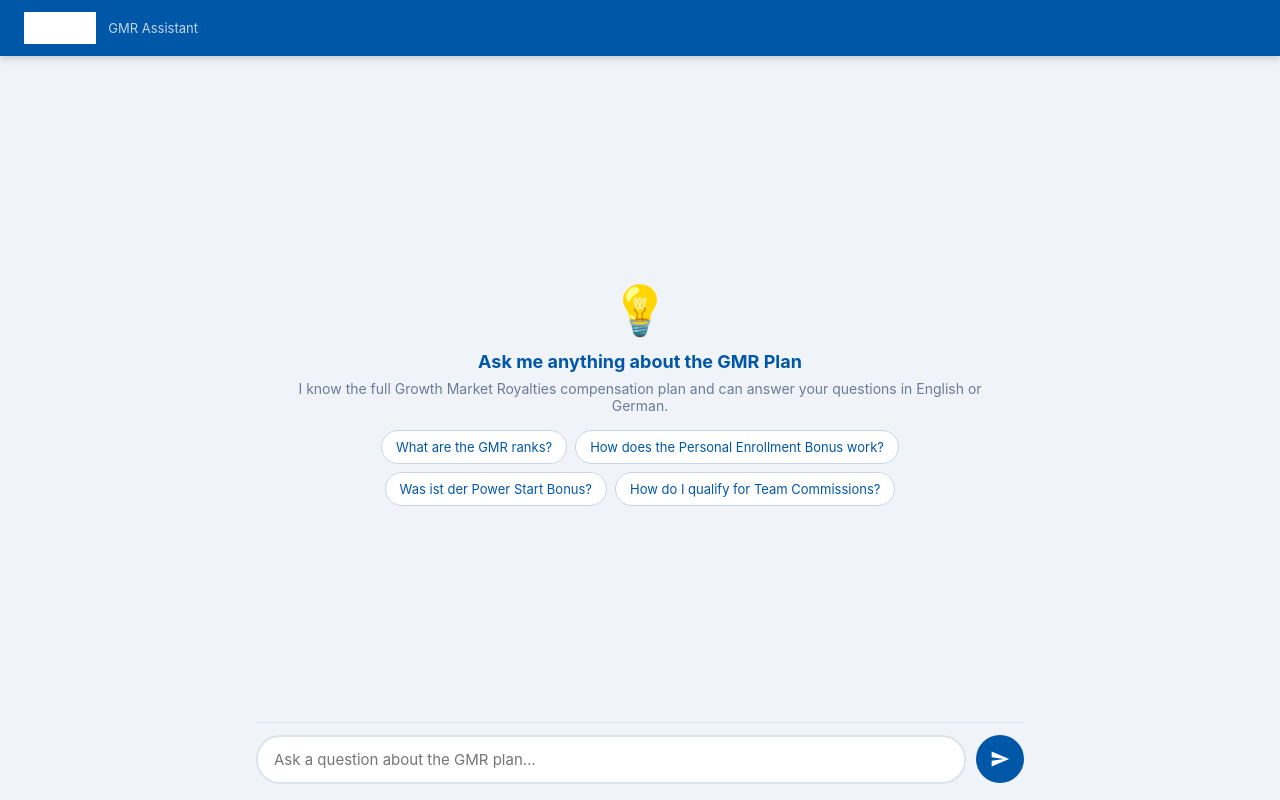
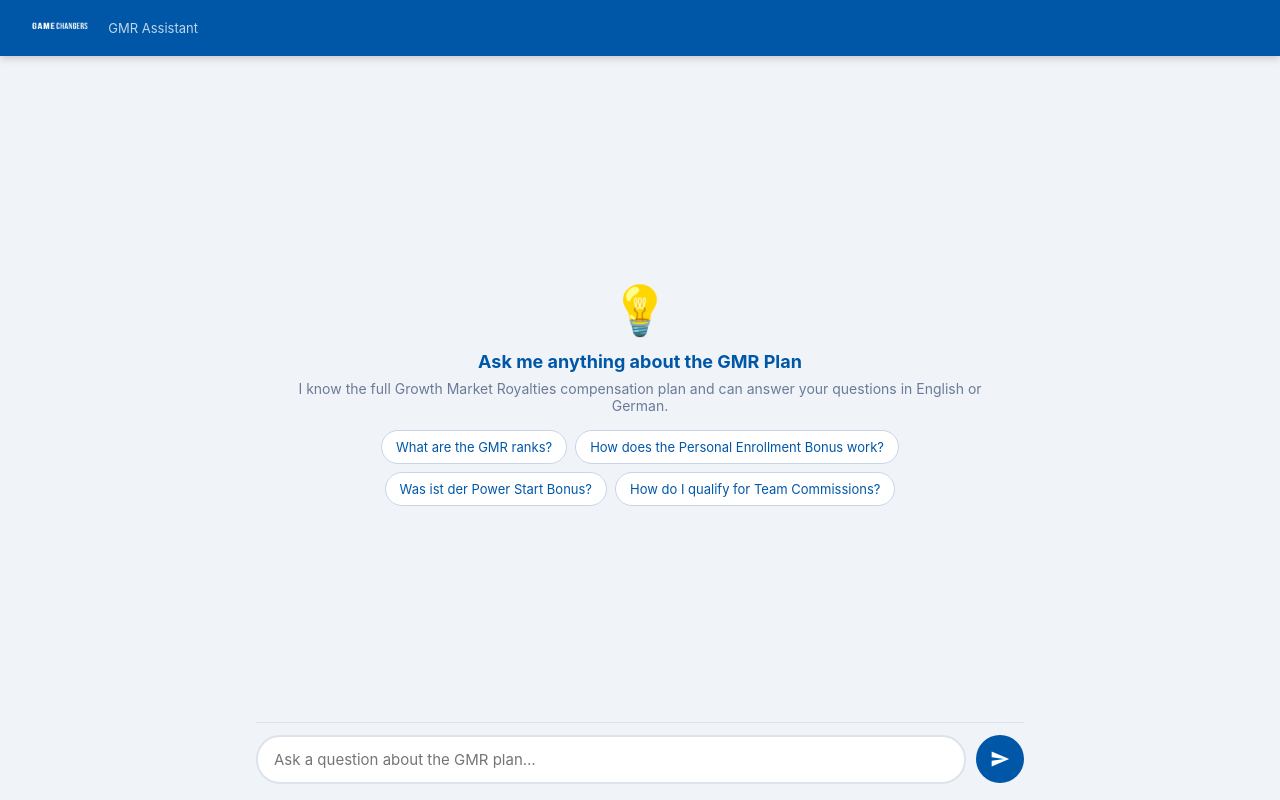
Before and after one commit to gamechangersteameu-hue/pruvit-chatbot, a website: page public/index.html in a window 1280 px wide. Drawn offline with Linux system fonts and the light colour scheme.

Commit message:
Use transparent PNG logo

```diff
--- a/public/index.html
+++ b/public/index.html
@@ -33,6 +33,7 @@
       height: 32px;
       width: auto;
       filter: brightness(0) invert(1);
+      /* makes black logo white on blue background */
     }
 
     header p {
@@ -258,7 +259,7 @@
 <body>
 
 <header>
-  <img src="/logo.jpg" alt="Game Changers" class="header-logo">
+  <img src="/logo.png" alt="Game Changers" class="header-logo">
   <p>GMR Assistant</p>
 </header>
 
```
Also changed, not shown: public/logo.png (added).
